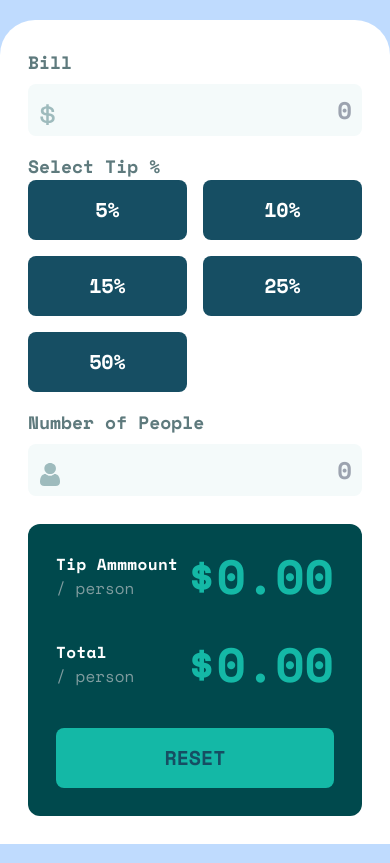
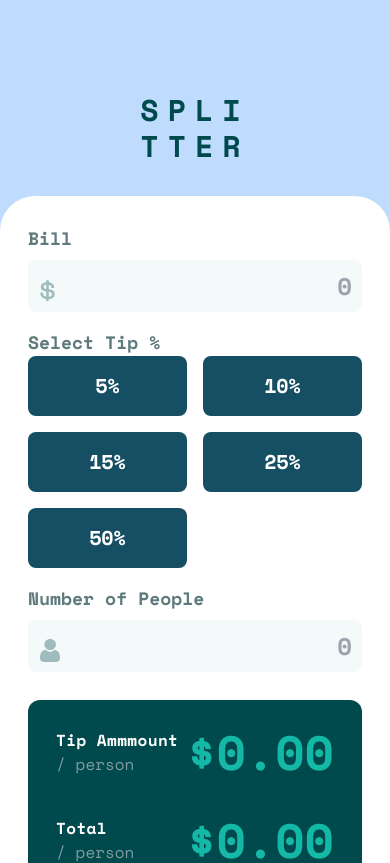
Before and after one commit to LugpDev2022/splitter, a Next.js app: page / in a window 390 px wide. Shown: the top 863 px of the page. Built offline with nearby package versions, Linux system fonts and the light colour scheme.

Commit message:
Fix overflow visual bug on mobile screens

```diff
--- a/app/page.tsx
+++ b/app/page.tsx
@@ -18,6 +18,8 @@ const page = () => {
       gap-8
       justify-end
       md:justify-center
+      min-h-[1020px]
+      md:min-h-0
       '
       style={{ height: '100%', alignItems: 'center' }}
     >
```
